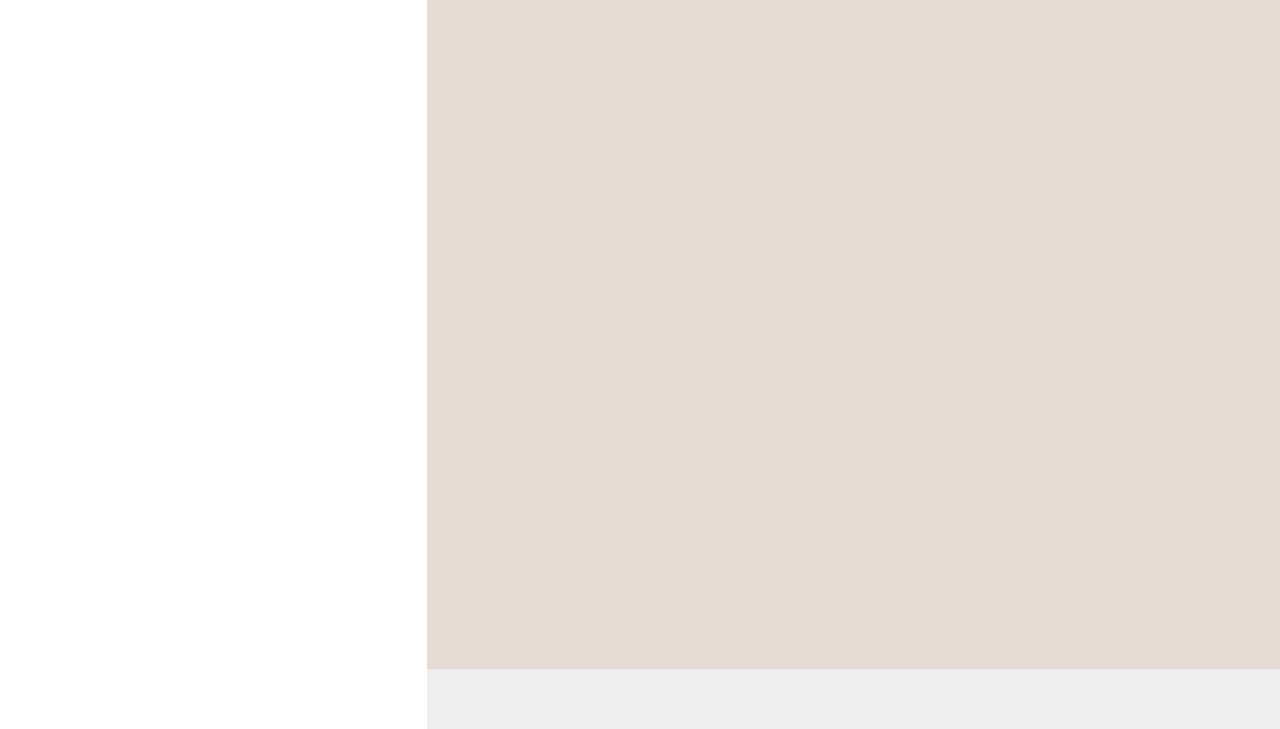
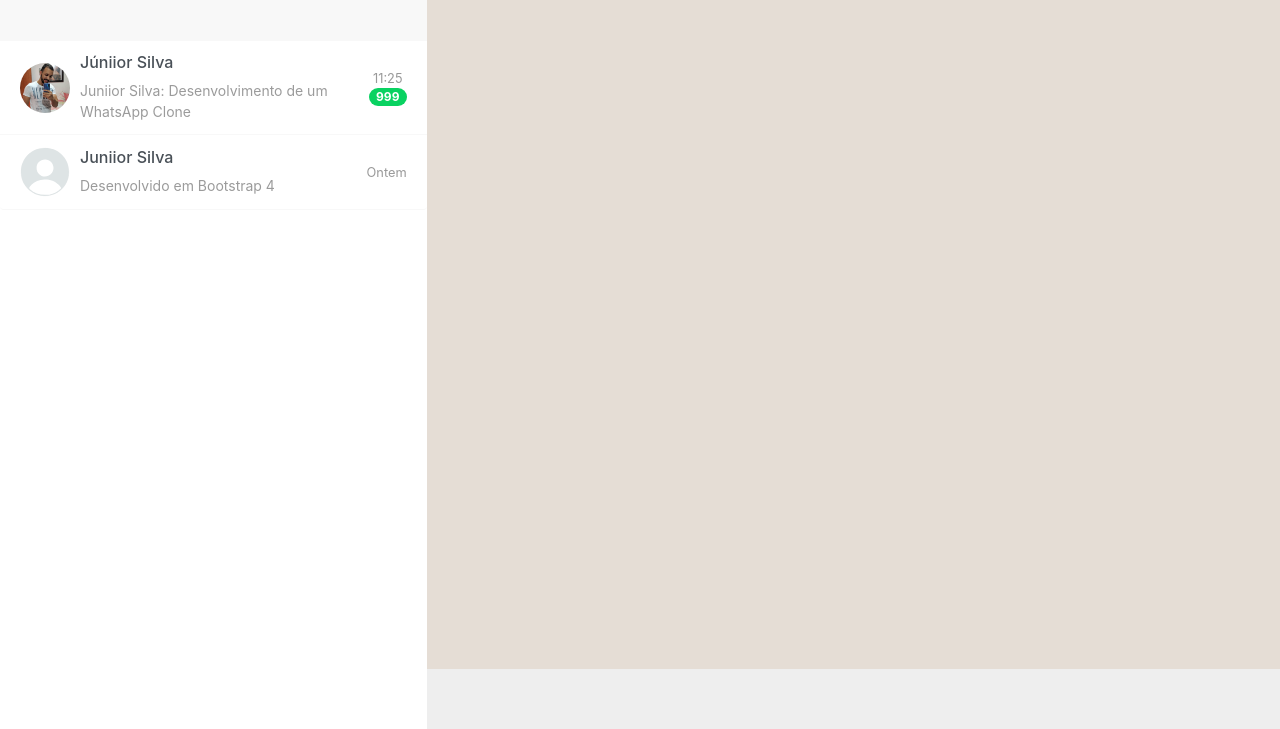
Before and after one commit to juniorsilvacc/whatsapp_clone, a plain HTML site: page index.html in a window 1280 px wide. Shown: the part 71-800 px from the top of the page. Drawn offline with nearby package versions, Linux system fonts and the light colour scheme.

Commit message:
finished

```diff
--- a/assets/style.css
+++ b/assets/style.css
@@ -26,3 +26,36 @@ header{
     color: #999;
     font-size: .8em;
 }
+
+.badge-success{
+    background-color: #09D261;
+}
+
+#search{
+    background-color: #F8F8F8;
+    min-height: 50px;
+}
+
+#panel-left{
+    border-radius: 1px solid #DBDBDB;
+    color: #4D4D4D;
+}
+
+#panel-left small{
+    color: #9B9B9B;
+}
+
+.list-group-item{
+    border-left: none;
+    border-right: none;
+    border-color: #F8F8F8;
+}
+
+.list-group-item:first-child{
+    border-top-left-radius: 0;
+    border-top-right-radius: 0;
+}
+
+#foto{
+    border-radius: 50%;
+}
--- a/index.html
+++ b/index.html
@@ -12,13 +12,49 @@
     <div class="container-fluid">
 
         <div class="row">
-            <div class="col-md-4"></div>
+            <div class="col-md-4 px-0" id="panel-left">
+
+                <header class="d-flex">
+                    <img src="assets/contact.svg" alt="">
+                </header>
+
+                <div id="search"></div>
+
+                <div class="list-group">
+
+                    <a href="#" class="list-group-item list-group-item-action d-flex align-items-center">
+                        <img id="foto" src="assets/foto.jpg" alt="">
+                        <div class="d-flex flex-column flex-fill">
+                            <h6>Júniior Silva</h6>
+                            <small>Juniior Silva: Desenvolvimento de um WhatsApp Clone</small>
+                        </div>
+                        <div class="d-flex flex-column align-items-center">
+                            <span class="timeago">11:25</span>
+                            <span class="badge badge-success badge-pill">999</span>
+                        </div>
+                    </a>
+
+                    <a href="#" class="list-group-item list-group-item-action d-flex align-items-center">
+                        <img src="assets/contact.svg" alt="">
+                        <div class="d-flex flex-column flex-fill">
+                            <h6>Juniior Silva</h6>
+                            <small>Desenvolvido em Bootstrap 4</small>
+                        </div>
+                        <div class="d-flex flex-column align-items-center">
+                            <span class="timeago">Ontem</span>
+                            <span class="badge badge-success badge-pill"></span>
+                        </div>
+                    </a>
+
+                </div>
+
+            </div>
             <div class="col-md-8 px-0 d-flex flex-column">
 
                 <header class="d-flex alien-items-center">
                     <img src="assets/contact.svg" alt="">
                     <div class="d-flex flex-column flex-fill">
-                        <h6>JuniiorSilva</h6>
+                        <h6>Júniior Silva</h6>
                         <small class="timeago">Visto por último: Quarta-feira às 10:48</small>
                     </div>
                 </header>
```
Also changed, not shown: assets/WhatsApp.jpg (deleted), assets/WhatsApp.png (deleted), assets/WhatsAppColors.jpg (deleted), assets/WhatsAppColors.png (deleted), assets/contact.png (deleted), assets/foto.jpg (added), assets/hcode-photo.png (deleted), assets/hcode-photo.svg (deleted), 4 other files.
